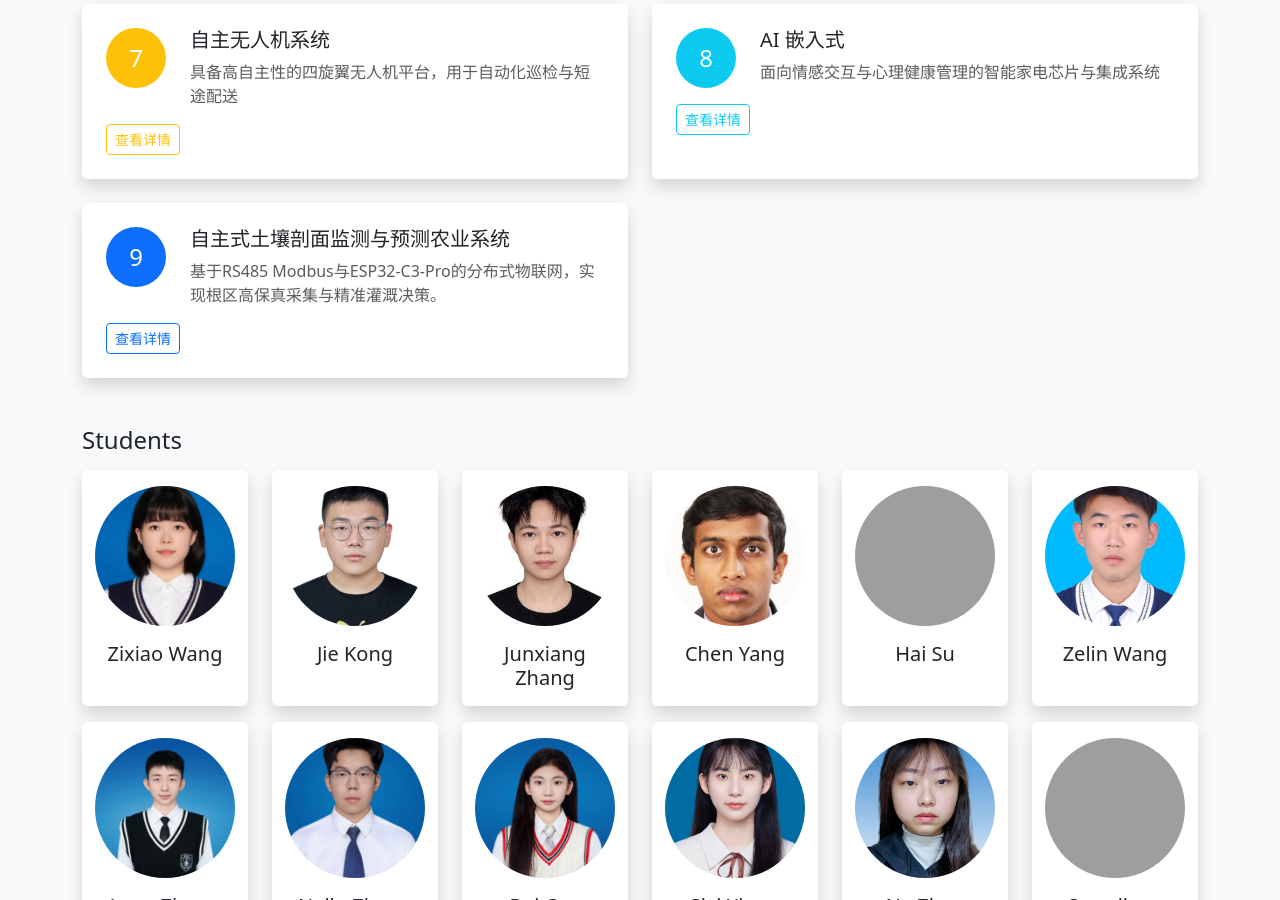
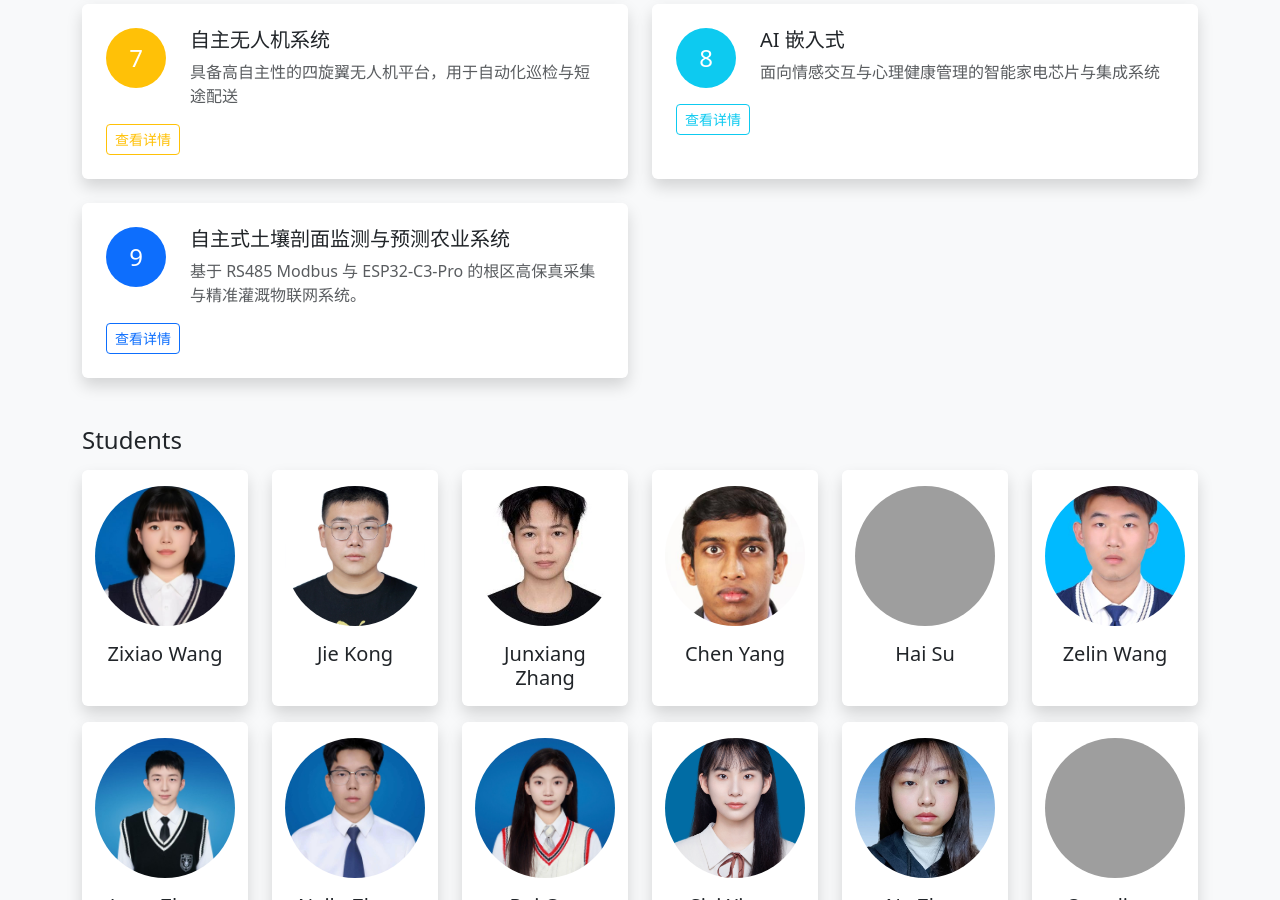
Before and after one commit to fablab4cogtwins/fablab4cogtwins.github.io, a Jekyll site: the page built from index.html, in a window 1280 px wide and 900 px high, scrolled down 2167 px. Built offline with Jekyll 4.4.1, drawn with Linux system fonts in a browser that asks for light colours; the list of posts is cut into pages by our own code; grey boxes are pictures that could not be loaded.

Commit message:
Update projects.yml

```diff
--- a/_data/projects.yml
+++ b/_data/projects.yml
@@ -40,5 +40,5 @@
 
 - name: "自主式土壤剖面监测与预测农业系统"
   image: "/assets/images/projects/soil-profile-monitor.jpg"
-  description: "基于RS485 Modbus与ESP32-C3-Pro的分布式物联网，实现根区高保真采集与精准灌溉决策。"
+  description: "基于 RS485 Modbus 与 ESP32-C3-Pro 的根区高保真采集与精准灌溉物联网系统。"
   link: "/projects/soil-profile-monitor"
```
